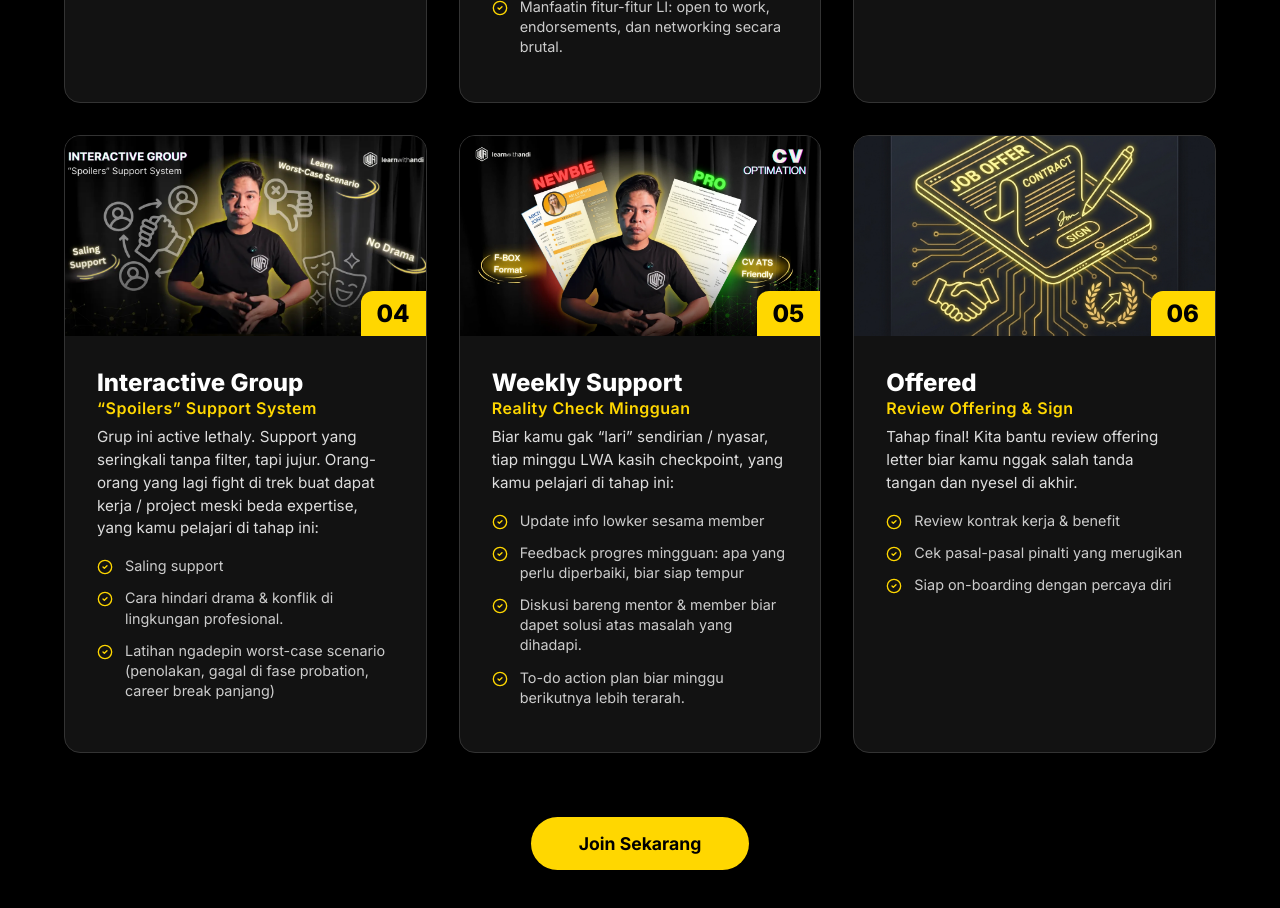
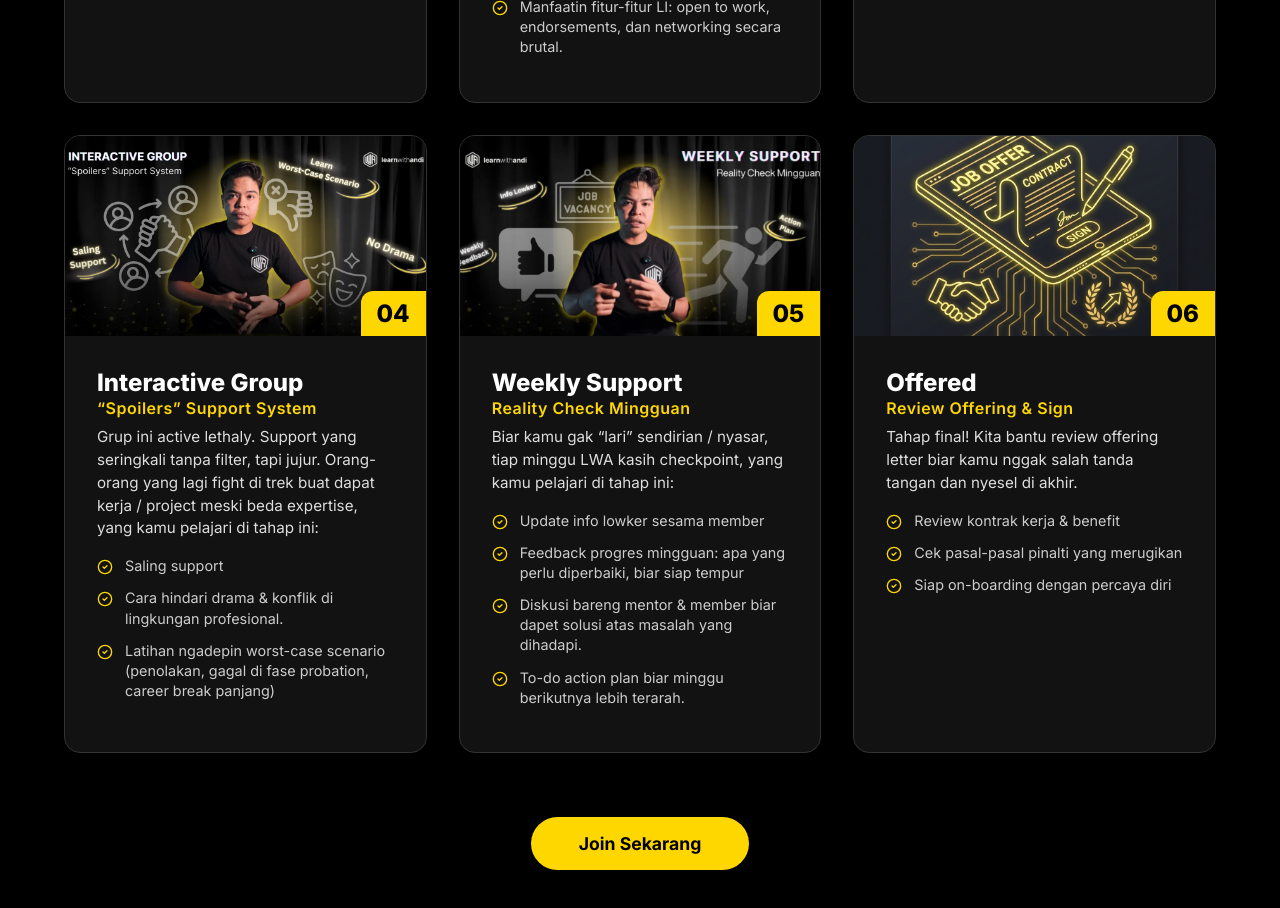
Before and after one commit to alvianzf/learnwithandi.com, a Next.js app: page / in a window 1280 px wide. Shown: the part 4640-5548 px from the top of the page. Built offline with nearby package versions, Linux system fonts and the light colour scheme.

Commit message:
fix: step 5 program image

```diff
--- a/src/data/content.ts
+++ b/src/data/content.ts
@@ -240,7 +240,7 @@ export const content = {
           "Diskusi bareng mentor & member biar dapet solusi atas masalah yang dihadapi.",
           "To-do action plan biar minggu berikutnya lebih terarah.",
         ],
-        image: "/assets/programs/1.webp",
+        image: "/assets/programs/5.webp",
       },
       {
         number: "06",
```
